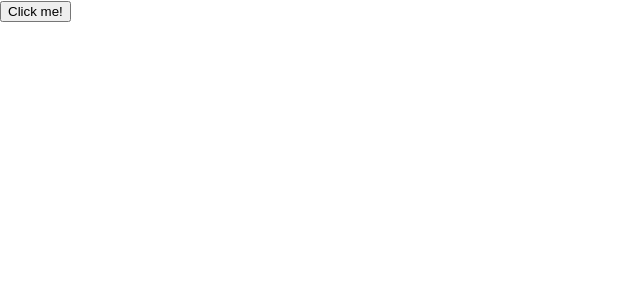
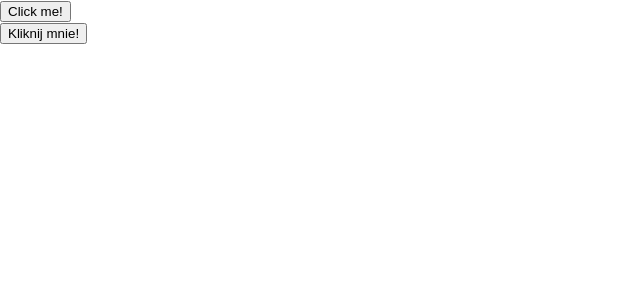
Before and after one commit to kekemato/React-classes-third-day, a React (Create React App) app: page / in a window 1280 px wide. Shown: the top 300 px of the page, without its empty margins (0-640 px from the left). Built offline with nearby package versions, Linux system fonts and the light colour scheme.

Commit message:
changing task 2

```diff
--- a/src/App.js
+++ b/src/App.js
@@ -4,9 +4,16 @@ import Button from './button.js'
 
 const App = (props) => (
     <div>
-        <Button
-        label= "Click me!"
-        />
+
+            <Button
+                label="Click me!"
+                onClickHandler = {() => alert("Click!")}
+            />
+
+            <Button
+                label="Kliknij mnie!"
+                onClickHandler = {() => alert("Kliknąłeś mnie!")}
+            />
     </div>
 )
 
--- a/src/button.js
+++ b/src/button.js
@@ -1,13 +1,10 @@
 import React from 'react'
 
-const Button = ({label}) =>
-    <button onClick={() => buttonHandler()}>
-        {label}
-    </button>
-
-const buttonHandler = () => {
-    alert("I was clicked!")
-}
-
+const Button = ({ label, onClickHandler }) =>
+    <div>
+        <button onClick={onClickHandler}>
+            {label}
+        </button>
+    </div>
 
 export default Button
```
